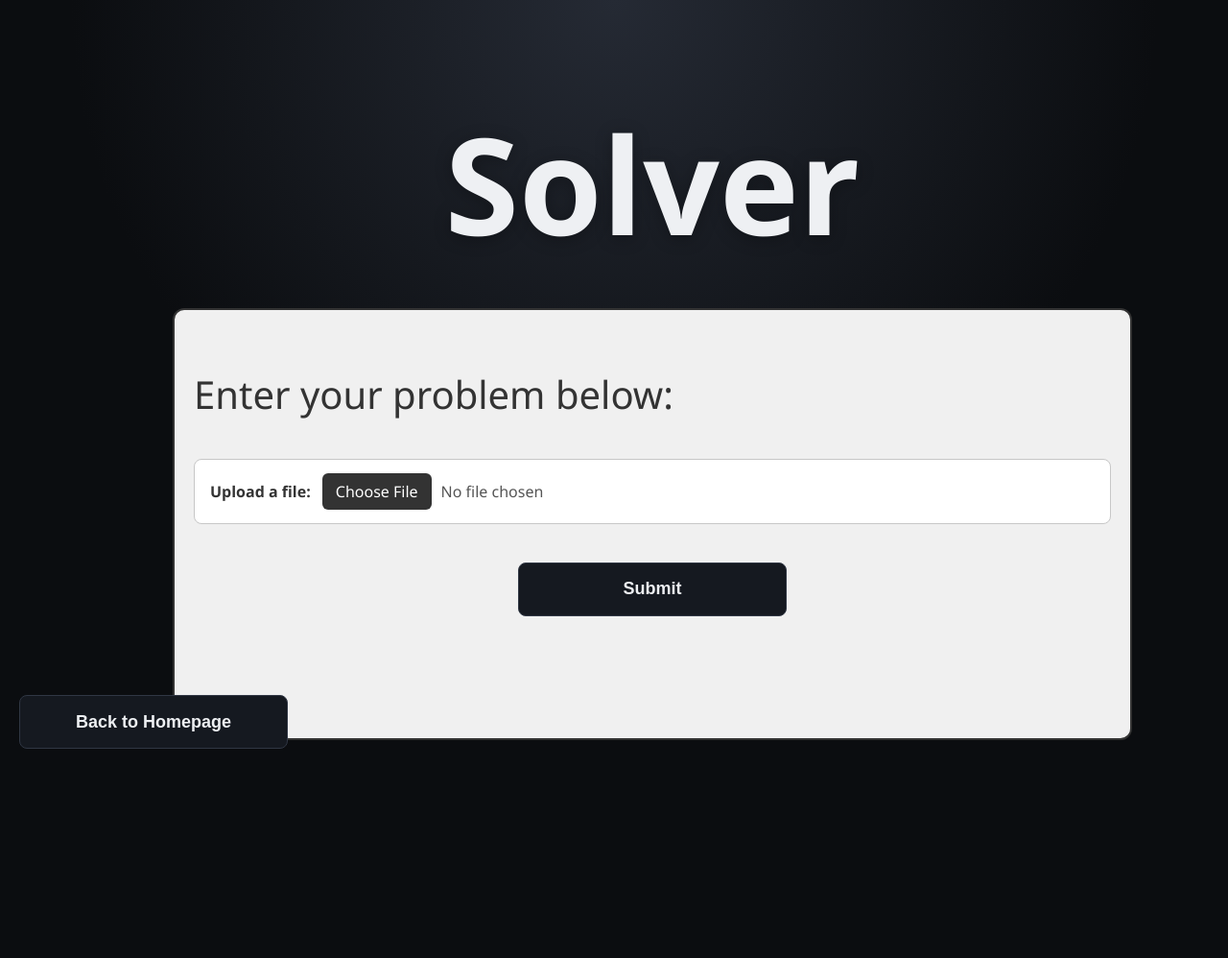
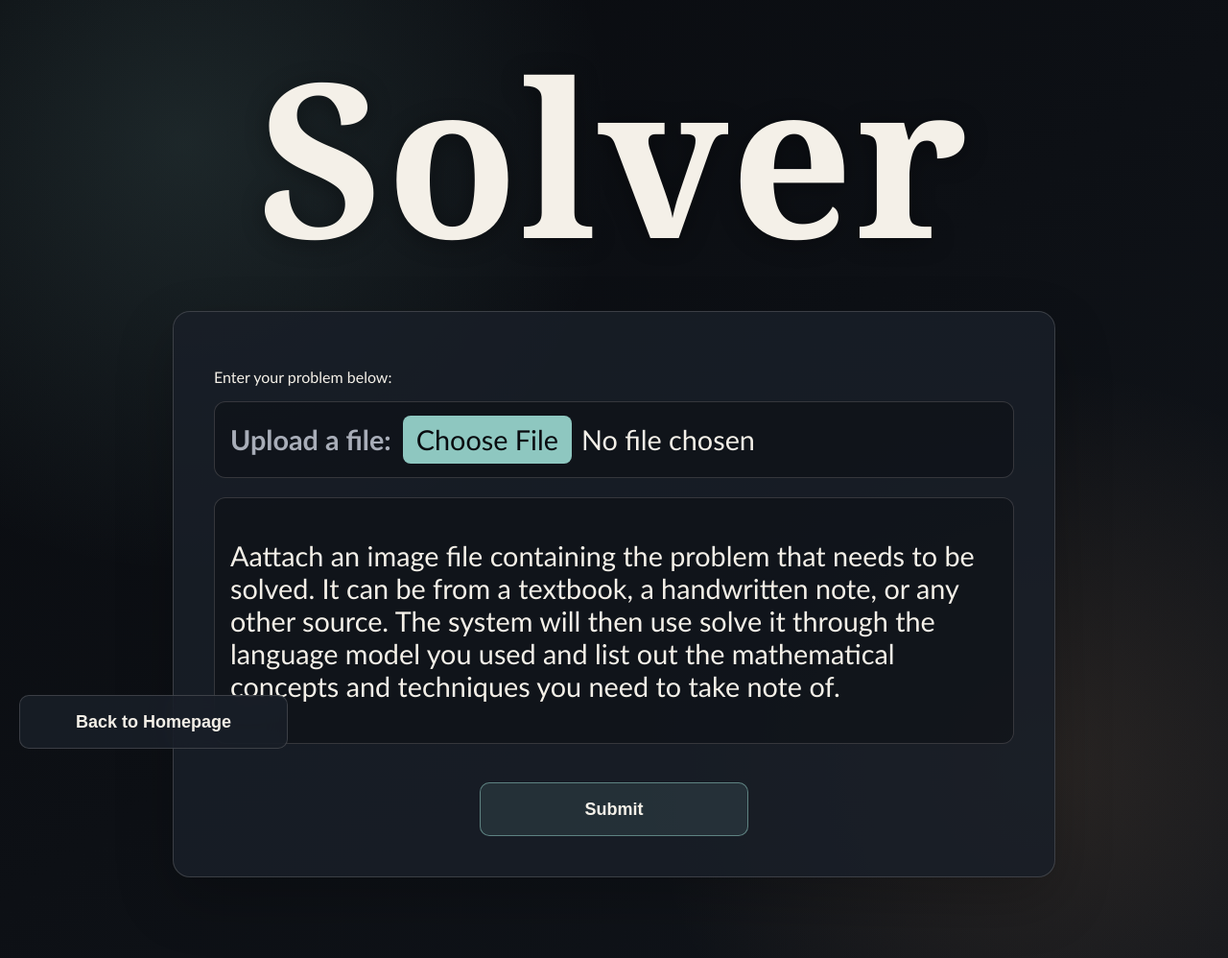
Before and after one commit to scr1p2/Math-LLM, a Django app: page /solver/ in a window 1280 px wide; the page is wider, and only the part inside the window is pictured. Shown: that part at 96% size. Before the commit the page ends 780 px from the top of that part, so only its background shows below. Run offline with Django 5.2, Linux system fonts and the light colour scheme.

Commit message:
Added more features and other functionalities.

```diff
--- a/mainapp/static/mainapp/features.css
+++ b/mainapp/static/mainapp/features.css
@@ -15,19 +15,21 @@
     width: min(280px, calc(100vw - 40px));
     min-height: 56px;
     padding: 12px 20px;
-    border: 1px solid #303744;
-    border-radius: 8px;
+    border: 1px solid var(--line);
+    border-radius: 10px;
     color: var(--ink);
     background-color: var(--panel);
+    backdrop-filter: blur(12px);
     font-size: 18px;
     font-weight: 600;
     cursor: pointer;
-    transition: background-color 0.2s ease, border-color 0.2s ease;
+    transition: transform 180ms ease, background-color 180ms ease, border-color 180ms ease;
 }
 
 .backbutton:hover {
     background-color: var(--panel-hover);
     border-color: var(--ink);
+    transform: translateY(-2px);
 }
 
 .backbutton:focus-visible {
--- a/mainapp/static/mainapp/general.css
+++ b/mainapp/static/mainapp/general.css
@@ -1,63 +1,81 @@
 body {
-  --ink: #eef0f3;
-  --night: #0b0d10;
-  --panel: #151920;
-  --panel-hover: #1c222c;
-  --solver: #8ca8c9;
-  --generator: #b59686;
+  --ink: #f4f0e8;
+  --muted: #a8adb8;
+  --night: #11151b;
+  --night-deep: #090b0f;
+  --panel: rgba(25, 31, 40, 0.86);
+  --panel-solid: #191f28;
+  --panel-hover: #252d38;
+  --line: rgba(244, 240, 232, 0.16);
+  --solver: #8ec7c0;
+  --generator: #e2a66f;
 
-  /* Reset default margin and padding */
   margin: 0;
   padding: 0;
-
-  /* Set a modern font for the entire page */
-  font-family: 'Segoe UI', Tahoma, Geneva, Verdana, sans-serif;
-
-  /* Set a light background color for the page */
+  font-family: 'Trebuchet MS', 'Segoe UI', sans-serif;
+  color: var(--ink);
   background-color: var(--night);
-  background-image: radial-gradient(circle at 50% 0%, #252a34 0, var(--night) 52%);
-
-  /* Ensure the body takes up the full height of the viewport */
+  background-image:
+    radial-gradient(circle at 15% 15%, rgba(142, 199, 192, 0.14), transparent 28rem),
+    radial-gradient(circle at 85% 80%, rgba(226, 166, 111, 0.12), transparent 26rem),
+    linear-gradient(145deg, var(--night-deep), var(--night));
   min-height: 100vh;
-  overflow: hidden;
+  overflow-x: hidden;
 }
 
 .buttons {
-  display: block;
+  display: flex;
+  flex-wrap: wrap;
+  gap: 16px;
+  justify-content: center;
   width: 100%;
   text-align: center;
 }
 
 .title {
-  /* Typography */
-  font-family: 'Segoe UI', Tahoma, Geneva, Verdana, sans-serif; /* Modern sans-serif font */
-  font-size: 70px;            /* Large title size */
-  font-weight: 700;           /* Bold weight for emphasis */
-
-  /* Color and Spacing */
+  font-family: Georgia, 'Times New Roman', serif;
+  font-size: clamp(3.5rem, 10vw, 7rem);
+  line-height: 0.95;
+  letter-spacing: 0.02em;
+  font-weight: 700;
   color: var(--ink);
-  margin-bottom: 20px;        /* Space below the title */
-
-  /* Text Effects */
-  text-shadow: 0 3px 18px rgba(0, 0, 0, 0.28); /* Subtle shadow for depth */
+  margin-bottom: 40px;
+  text-shadow: 0 3px 24px rgba(0, 0, 0, 0.35);
+  animation: rise-in 700ms cubic-bezier(0.2, 0.8, 0.2, 1) both;
 }
 
 .mainsection {
-  /* Layout */
   display: flex;              /* Uses Flexbox for layout */
   flex-direction: column;     /* Stacks children vertically */
   align-items: center;        /* Centers children horizontally */
   justify-content: center;    /* Centers children vertically */
-
-  /* Sizing */
-  width: 100%;                /* Full width of the parent container */
-  min-height: 100vh;          /* Minimum height of the viewport */
-
-  /* Spacing */
-  padding: 40px;              /* Adds space inside the section */
-
+  width: min(100%, 1180px);
+  min-height: 100vh;
+  margin: 0 auto;
+  padding: 56px 24px;
+  box-sizing: border-box;
+  animation: page-in 500ms ease-out both;
 }
 
 .title h1 {
   margin: 0;
 }
+
+@keyframes page-in {
+  from { opacity: 0; }
+  to { opacity: 1; }
+}
+
+@keyframes rise-in {
+  from { opacity: 0; transform: translateY(18px); }
+  to { opacity: 1; transform: translateY(0); }
+}
+
+@media (prefers-reduced-motion: reduce) {
+  *, *::before, *::after {
+    animation-duration: 0.01ms !important;
+    animation-iteration-count: 1 !important;
+    scroll-behavior: auto !important;
+    transition-duration: 0.01ms !important;
+  }
+}
--- a/mainapp/static/mainapp/solver.css
+++ b/mainapp/static/mainapp/solver.css
@@ -2,55 +2,57 @@
 @import "features.css";
 
 .inputbox {
-  width: 1000px;
-  height: 450px;
-  background-color: #f0f0f0;
-  border: 2px solid #333333;
-  padding: 20px;
-  margin: 15px;
+  width: min(920px, 100%);
+  min-height: 360px;
+  background-color: var(--panel);
+  border: 1px solid var(--line);
+  padding: clamp(22px, 4vw, 42px);
+  margin: 15px 0 28px;
   box-sizing: border-box;
-  border-radius: 12px;
+  border-radius: 18px;
+  box-shadow: 0 24px 60px rgba(0, 0, 0, 0.22);
+  backdrop-filter: blur(12px);
 }
 
-.inputfile {
+.box {
   display: flex;
   align-items: center;
   gap: 12px;
   padding: 14px 16px;
-  border: 1px solid #c7c7c7;
-  border-radius: 8px;
-  background-color: #ffffff;
+  border: 1px solid var(--line);
+  border-radius: 12px;
+  background-color: rgba(9, 11, 15, 0.42);
 }
 
-.inputfile label {
-  color: #333333;
+.box label {
+  color: var(--muted);
   font-weight: 600;
 }
 
-.inputfile input[type="file"] {
-  color: #555555;
+.box input[type="file"] {
+  color: var(--ink);
   font: inherit;
 }
 
-.inputfile input[type="file"]::file-selector-button {
+.box input[type="file"]::file-selector-button {
   margin-right: 10px;
   padding: 8px 14px;
   border: 0;
-  border-radius: 6px;
-  background-color: #333333;
-  color: #ffffff;
+  border-radius: 8px;
+  background-color: var(--solver);
+  color: var(--night-deep);
   cursor: pointer;
   font: inherit;
 }
 
-.inputfile input[type="file"]::file-selector-button:hover {
-  background-color: #555555;
+.box input[type="file"]::file-selector-button:hover {
+  background-color: var(--ink);
 }
 
-.description {
+.box {
   margin-bottom: 20px;
-  font-size: 40px;
-  color: #333333;
+  font-size: clamp(1.2rem, 3vw, 1.8rem);
+  color: var(--ink);
 }
 
 .submit {
@@ -67,20 +69,21 @@
   width: min(280px, 100%);
   min-height: 56px;
   padding: 12px 20px;
-  border: 1px solid #303744;
-  border-radius: 8px;
+  border: 1px solid rgba(142, 199, 192, 0.55);
+  border-radius: 10px;
   color: var(--ink);
-  background-color: var(--panel);
+  background-color: rgba(142, 199, 192, 0.12);
   font-size: 18px;
   font-weight: 600;
   margin-top: 20px;
   cursor: pointer;
-  transition: background-color 0.2s ease, border-color 0.2s ease;
+  transition: transform 180ms ease, background-color 180ms ease, border-color 180ms ease;
 }
 
 .submitbutton:hover {
-  background-color: var(--panel-hover);
-  border-color: var(--ink);
+  background-color: rgba(142, 199, 192, 0.2);
+  border-color: var(--solver);
+  transform: translateY(-2px);
 }
 
 .submitbutton:focus-visible {
--- a/mainapp/templates/mainapp/solver.html
+++ b/mainapp/templates/mainapp/solver.html
@@ -14,13 +14,23 @@
                 <div class = "description">
                     <p>Enter your problem below:</p>
                 </div>
-                <div class = "inputfile">
-                    <label for="fileInput">Upload a file:</label>
-                    <input type="file" id="fileInput" name="fileInput">
-                </div>
-                <div class = "submit">
-                    <button class = "submitbutton">Submit</button>
-                </div>
+                <form method="post" enctype="multipart/form-data">
+                    {% csrf_token %}
+                    <div class = "box">
+                        <label for="fileInput">Upload a file:</label>
+                        <input type="file" id="fileInput" name="fileInput" required>
+                    </div>
+                    <div class = "box">
+                        <p>
+                            Aattach an image file containing the problem that needs to be solved.
+                            It can be from a textbook, a handwritten note, or any other source. The system will then use solve it through the language model you used
+                            and list out the mathematical concepts and techniques you need to take note of.
+                        </p>
+                    </div>
+                    <div class = "submit">
+                        <button type="submit" class = "submitbutton">Submit</button>
+                    </div>
+                </form>
             </div>
             <div class = "buttons">
                 <button class = "backbutton" onclick="location.href='/'">Back to Homepage</button>
--- a/mainapp/views.py
+++ b/mainapp/views.py
@@ -1,11 +1,38 @@
+from django.http import JsonResponse
 from django.shortcuts import render
+
+from utility_scripts.image_partitioning import process_single_image_with_ollama
+
 
 # Create your views here.
 def homepage(request):
     return render(request, 'mainapp/homepage.html')
 
+
 def generator(request):
     return render(request, 'mainapp/generator.html')
 
+
 def solver(request):
+    if request.method == "POST":
+        uploaded_file = request.FILES.get('fileInput')
+
+        if uploaded_file is None:
+            return JsonResponse({"error": "No file uploaded."}, status=400)
+
+        try:
+            extracted_text = process_single_image_with_ollama(uploaded_file)
+
+            if not extracted_text:
+                return JsonResponse(
+                    {"text": "", "message": "No readable text detected in the image."},
+                    status=200,
+                )
+
+            print(extracted_text)
+
+            return JsonResponse({"text": extracted_text}, status=200)
+        except Exception as exc:
+            return JsonResponse({"error": str(exc)}, status=500)
+
     return render(request, 'mainapp/solver.html')
--- a/pyproject.toml
+++ b/pyproject.toml
@@ -5,4 +5,5 @@ requires-python = ">=3.14"
 dependencies = [
     "django>=6.1.1",
     "ollama>=0.6.2",
+    "pillow>=12.3.0",
 ]
--- /dev/null
+++ b/utility_scripts/llm.py
@@ -0,0 +1,6 @@
+import ollama
+
+class LLM:
+    # I intend to use this as the basis for the use of LLMs as sooner huggingface will also be used aside from ollama.
+    # This is to prevent any unnecessary lines of code that interfere when calling methods from libraries which deal with LLMs.
+    pass
```
Also changed, not shown: mainapp/static/mainapp/homepage.css (+21 -29 lines), utility_scripts/image_partitioning.py (added, +255 -0 lines), utility_scripts/__init__.py (added), 1 other file.
